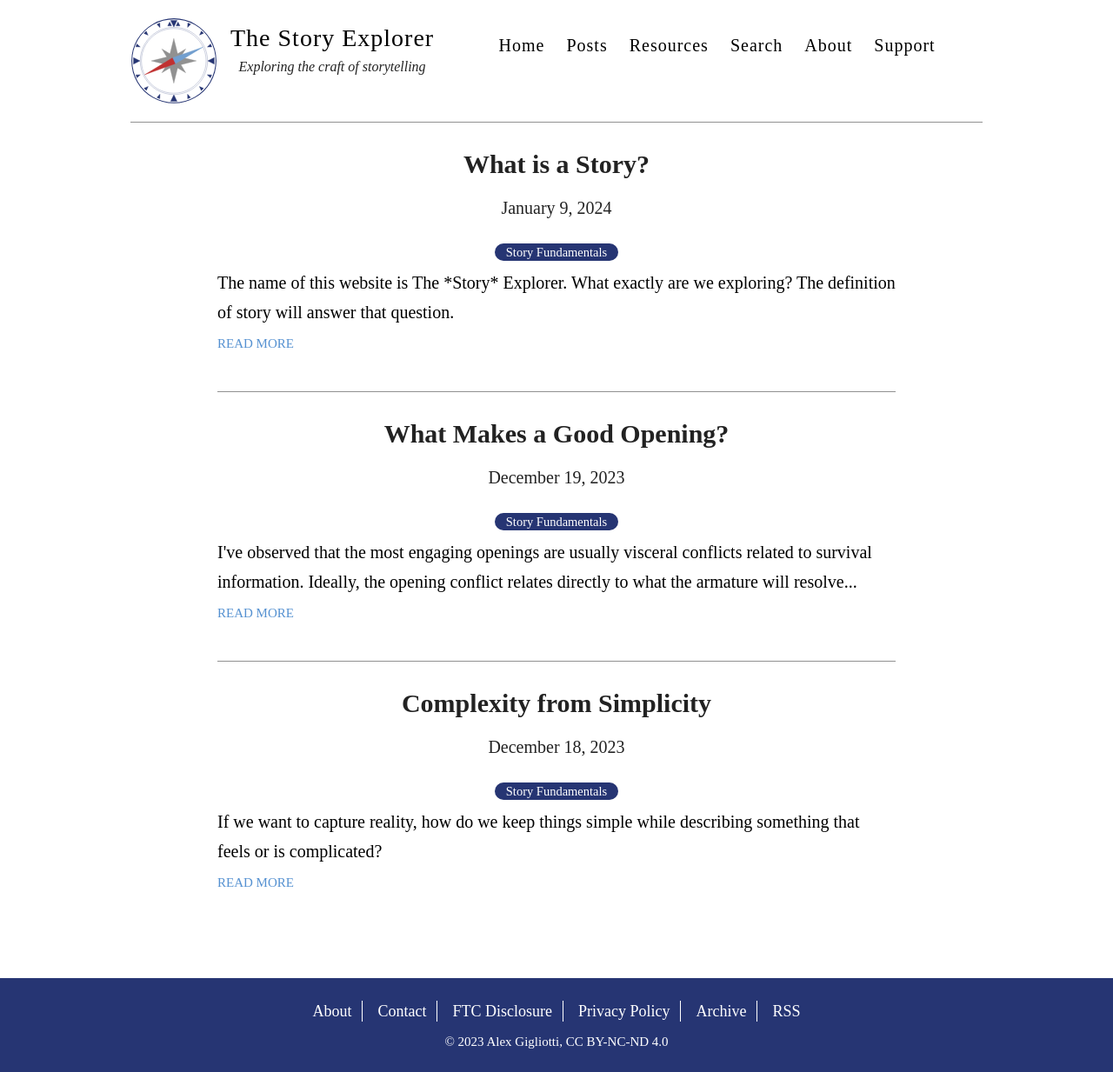
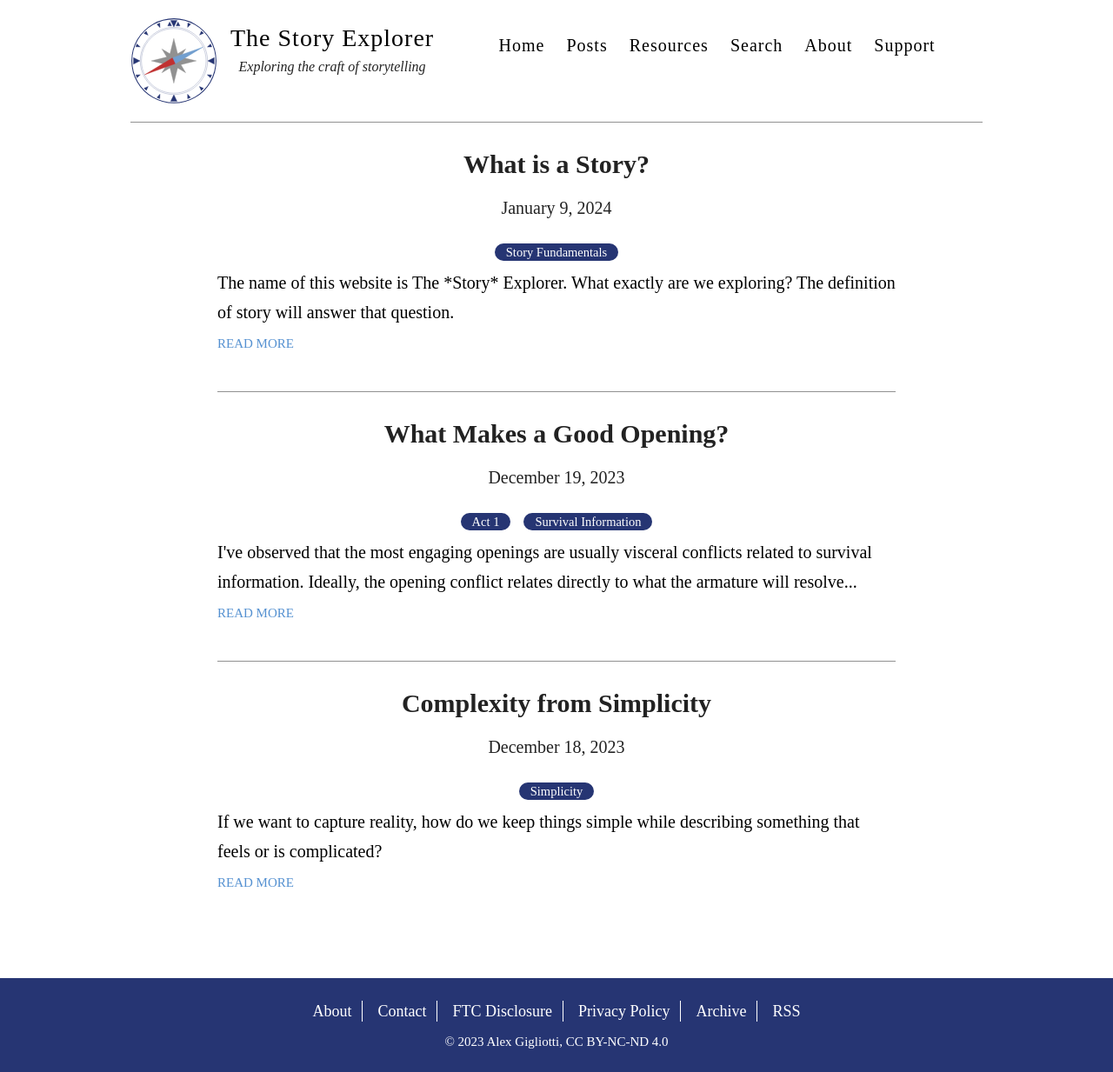
Before and after one commit to storyexplorer/The-Story-Explorer, a Jekyll site: the page built from index.html, in a window 1280 px wide. Shown: the whole page at 87% size. Built offline with Jekyll 4.4.1, drawn with Linux system fonts in a browser that asks for light colours; some web fonts are replaced; the list of posts is cut into pages by our own code.

Commit message:
update tags, png background

```diff
--- a/_posts/2023-12-18-complexity-from-simplicity.md
+++ b/_posts/2023-12-18-complexity-from-simplicity.md
@@ -1,7 +1,7 @@
 ---
 layout: post
 title: Complexity from Simplicity
-categories: [Story Fundamentals]
+categories: [Simplicity]
 discordChannelID: 1194097913861783643
 excerpt: If we want to capture reality, how do we keep things simple while describing something that feels or is complicated?
 ---
--- a/_posts/2023-12-19-good-openings.md
+++ b/_posts/2023-12-19-good-openings.md
@@ -1,7 +1,7 @@
 ---
 layout: post
 title: What Makes a Good Opening?
-categories: [Story Fundamentals]
+categories: [Act 1, Survival Information]
 discordChannelID: 1194097824351133698
 excerpt: I've observed that the most engaging openings are usually visceral conflicts related to survival information. Ideally, the opening conflict relates directly to what the armature will resolve...
 ---
```
Also changed, not shown: images/compass.png.
